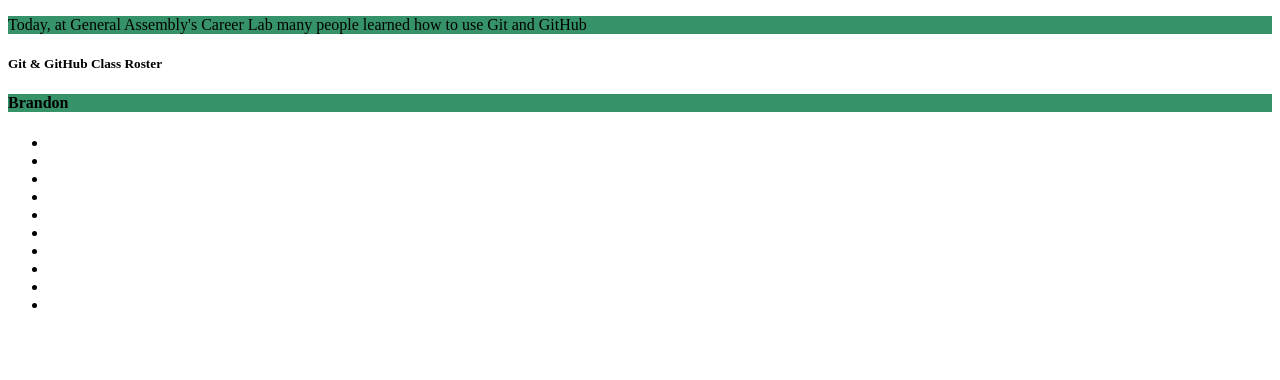
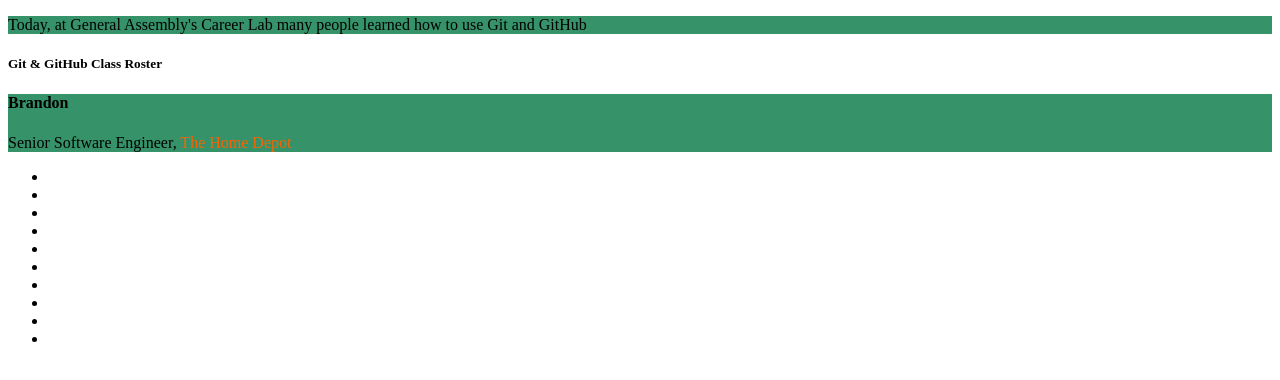
Before and after one commit to brandonkearns/career-lab-lesson, a plain HTML site: page index.html in a window 1280 px wide. Drawn offline with Linux system fonts and the light colour scheme.

Commit message:
Adds employer information

```diff
--- a/css/style.css
+++ b/css/style.css
@@ -1,3 +1,7 @@
 section {
   background-color: #369369;
 }
+
+.company {
+  color: #f96302;
+}
--- a/index.html
+++ b/index.html
@@ -13,6 +13,7 @@
   <h5>Git & GitHub Class Roster</h5>
   <section>
     <h4 id="instructor">Brandon</h4>
+    <p>Senior Software Engineer, <span class="company">The Home Depot</span></p>
   </section>
   <ul class="students">
     <li class="carlos"></li>
```
